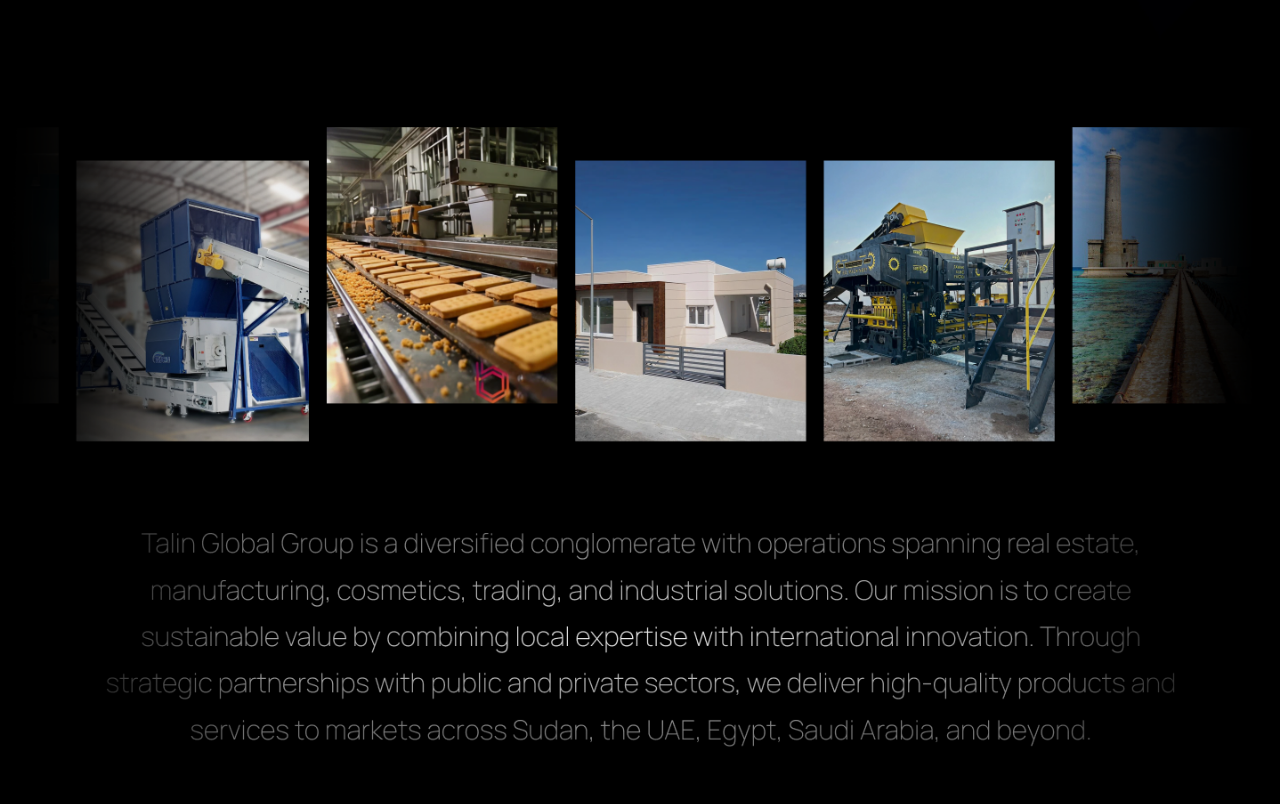
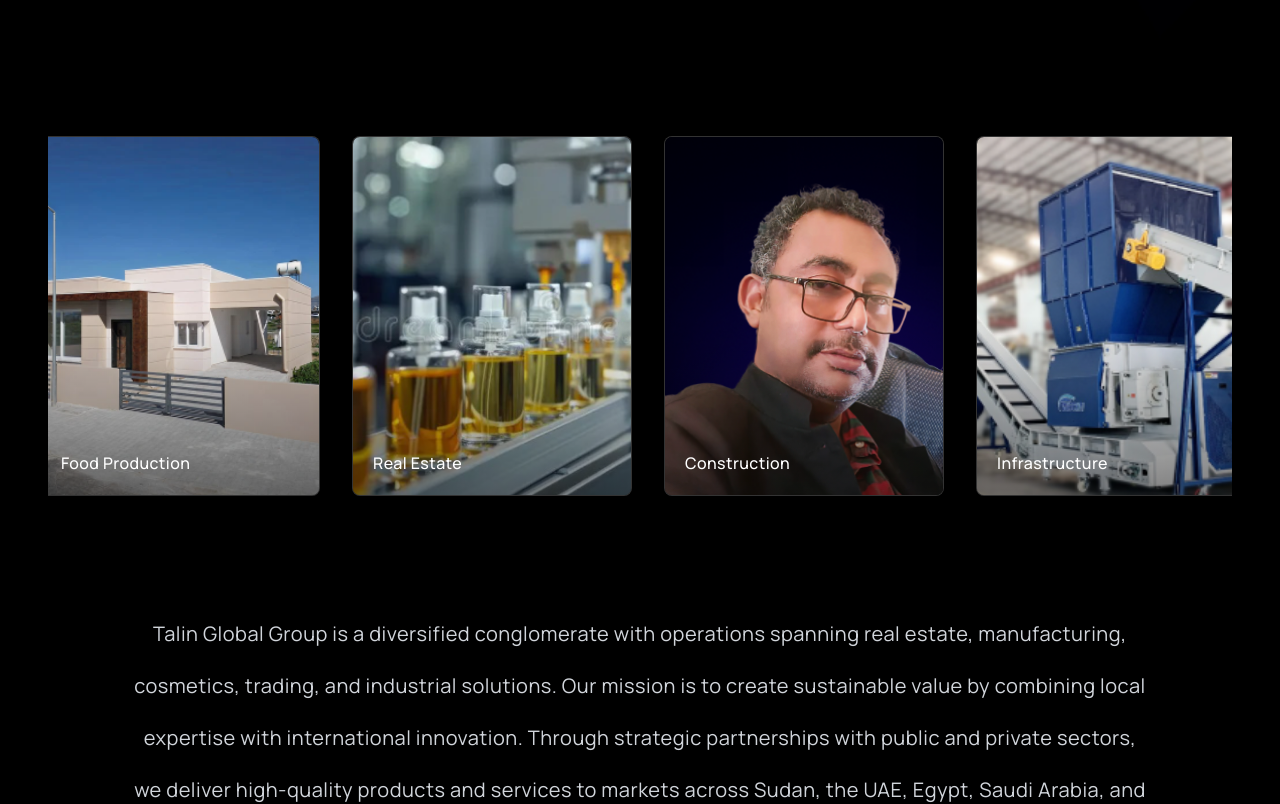
Before and after one commit to acuteangleTech/Talin-site, a Next.js app: page / in a window 1280 px wide. Shown: the part 760-1564 px from the top of the page. Built offline with nearby package versions, Linux system fonts and the light colour scheme; a web font is replaced by a local one.

Commit message:
ui updated

```diff
--- a/src/app/page.jsx
+++ b/src/app/page.jsx
@@ -11,6 +11,7 @@
 import FactoriesSection from '@/components/sections/FactoriesSection';
 import GallerySection from '@/components/sections/GallerySection';
 import CTASection from '@/components/sections/CTASection';
+import TalinGlobalSection from '@/components/sections/TalinGlobalSection';
 import Footer from '@/components/sections/Footer';
 
 const HomePage = () => {
@@ -19,9 +20,10 @@
       <div className="relative">
         <Header />
         <HeroSection />
+        <TalinGlobalSection />
       </div>
       <main className="bg-global-1">
-        <AboutSection />
+        {/* <AboutSection /> */}
         <LeadershipSection />
         <ExcellenceSection />
         <TeamSection />
--- a/src/components/sections/ExcellenceSection.jsx
+++ b/src/components/sections/ExcellenceSection.jsx
@@ -10,17 +10,12 @@
       description: "Lorem ipsum dolor sit amet, consectetur adipiscing eli"
     },
     {
-      number: "26",
+      number: "50+",
       title: "Projects completed",
       description: "Lorem ipsum dolor sit amet, consectetur adipiscing eli"
     },
     {
-      number: "30",
-      title: "Lorem ipsum",
-      description: "Lorem ipsum dolor sit amet, consectetur adipiscing eli"
-    },
-    {
-      number: "100%",
+      number: "97%",
       title: "Client satisfaction",
       description: "Lorem ipsum dolor sit amet, consectetur adipiscing eli"
     }
--- /dev/null
+++ b/src/components/sections/TalinGlobalSection.jsx
@@ -0,0 +1,146 @@
+'use client';
+import React, { useRef, useEffect, useState } from 'react';
+import Image from 'next/image';
+
+const TalinGlobalSection = () => {
+  const carouselRef = useRef(null);
+  const [isAutoScrolling, setIsAutoScrolling] = useState(true);
+
+  // Images representing Talin Global Group's diverse operations
+  const carouselImages = [
+    {
+      src: "/images/img_f48408c8_d809_4e45_8_jpg_webp.png", // Industrial machinery - blue and white hopper/conveyor
+      alt: "Industrial Manufacturing & Recycling Operations",
+      category: "Manufacturing"
+    },
+    {
+      src: "/images/img_workspace.png", // Food production line with biscuits
+      alt: "Food Production & Processing",
+      category: "Food Production"
+    },
+    {
+      src: "/images/img_room.png", // Modern house with flat roof and grey fence
+      alt: "Real Estate Development",
+      category: "Real Estate"
+    },
+    {
+      src: "/images/img_frame_40.png", // Construction equipment - black and yellow machinery
+      alt: "Construction & Industrial Solutions",
+      category: "Construction"
+    },
+    {
+      src: "/images/img_garden.png", // Lighthouse with pier/causeway
+      alt: "Infrastructure & Trading",
+      category: "Infrastructure"
+    }
+  ];
+
+  // Auto-scroll functionality
+  useEffect(() => {
+    if (!isAutoScrolling) return;
+
+    const interval = setInterval(() => {
+      if (carouselRef.current) {
+        const scrollAmount = 320; // Width of one image + gap
+        const currentScroll = carouselRef.current.scrollLeft;
+        const maxScroll = carouselRef.current.scrollWidth - carouselRef.current.clientWidth;
+
+        if (currentScroll >= maxScroll) {
+          // Reset to beginning when reaching the end
+          carouselRef.current.scrollTo({
+            left: 0,
+            behavior: 'smooth'
+          });
+        } else {
+          // Continue scrolling
+          carouselRef.current.scrollTo({
+            left: currentScroll + scrollAmount,
+            behavior: 'smooth'
+          });
+        }
+      }
+    }, 4000); // Scroll every 4 seconds
+
+    return () => clearInterval(interval);
+  }, [isAutoScrolling]);
+
+  const handleMouseEnter = () => {
+    setIsAutoScrolling(false);
+  };
+
+  const handleMouseLeave = () => {
+    setIsAutoScrolling(true);
+  };
+
+  return (
+    <section className="w-full bg-black min-h-screen flex flex-col justify-center py-12 sm:py-16 md:py-20 lg:py-24 relative">
+      <div className="w-full max-w-7xl mx-auto px-4 sm:px-6 lg:px-8 xl:px-12 relative z-10">
+
+        {/* Image Carousel Section - Now takes more space */}
+        <div className="mb-12 sm:mb-16 md:mb-20 lg:mb-24">
+          <div
+            ref={carouselRef}
+            className="flex gap-4 sm:gap-6 md:gap-8 overflow-x-auto scrollbar-hide pb-4"
+            style={{ scrollbarWidth: 'none', msOverflowStyle: 'none' }}
+            onMouseEnter={handleMouseEnter}
+            onMouseLeave={handleMouseLeave}
+          >
+            {carouselImages.map((image, index) => (
+              <div
+                key={index}
+                className="relative flex-shrink-0 w-[200px] sm:w-[220px] md:w-[240px] lg:w-[260px] xl:w-[280px] h-[280px] sm:h-[300px] md:h-[320px] lg:h-[340px] xl:h-[360px] group"
+              >
+                {/* Image container with clean borders */}
+                <div className="absolute inset-0 border border-white/20 rounded-lg overflow-hidden bg-black/20 backdrop-blur-sm">
+                  <Image
+                    src={image.src}
+                    alt={image.alt}
+                    fill
+                    className="object-cover transition-all duration-700 group-hover:scale-105 group-hover:brightness-110"
+                    sizes="(max-width: 640px) 280px, (max-width: 768px) 300px, (max-width: 1024px) 320px, (max-width: 1280px) 340px, 360px"
+                  />
+
+                  {/* Subtle overlay effect */}
+                  <div className="absolute inset-0 bg-gradient-to-t from-black/60 via-transparent to-transparent opacity-80 group-hover:opacity-40 transition-opacity duration-500" />
+
+                  {/* Category label - positioned at bottom */}
+                  <div className="absolute bottom-0 left-0 right-0 p-4 sm:p-5">
+                    <span className="text-white text-sm sm:text-base font-medium tracking-wide">
+                      {image.category}
+                    </span>
+                  </div>
+                </div>
+              </div>
+            ))}
+          </div>
+        </div>
+
+        {/* Text Description Section - Repositioned and restyled */}
+        <div className="w-full max-w-5xl mx-auto">
+          <div className="text-left sm:text-center">
+            <p className="text-gray-300 text-sm sm:text-base md:text-lg lg:text-xl leading-loose sm:leading-[2.2] md:leading-[2.4] lg:leading-[2.6] font-light tracking-wide">
+              Talin Global Group is a diversified conglomerate with operations spanning real estate,
+              manufacturing, cosmetics, trading, and industrial solutions. Our mission is to create
+              sustainable value by combining local expertise with international innovation. Through
+              strategic partnerships with public and private sectors, we deliver high-quality products
+              and services to markets across Sudan, the UAE, Egypt, Saudi Arabia, and beyond.
+            </p>
+          </div>
+        </div>
+      </div>
+
+      {/* Custom scrollbar styling */}
+      <style jsx>{`
+        .scrollbar-hide {
+          -ms-overflow-style: none;
+          scrollbar-width: none;
+        }
+        .scrollbar-hide::-webkit-scrollbar {
+          display: none;
+        }
+      `}</style>
+    </section>
+  );
+};
+
+export default TalinGlobalSection;
```
